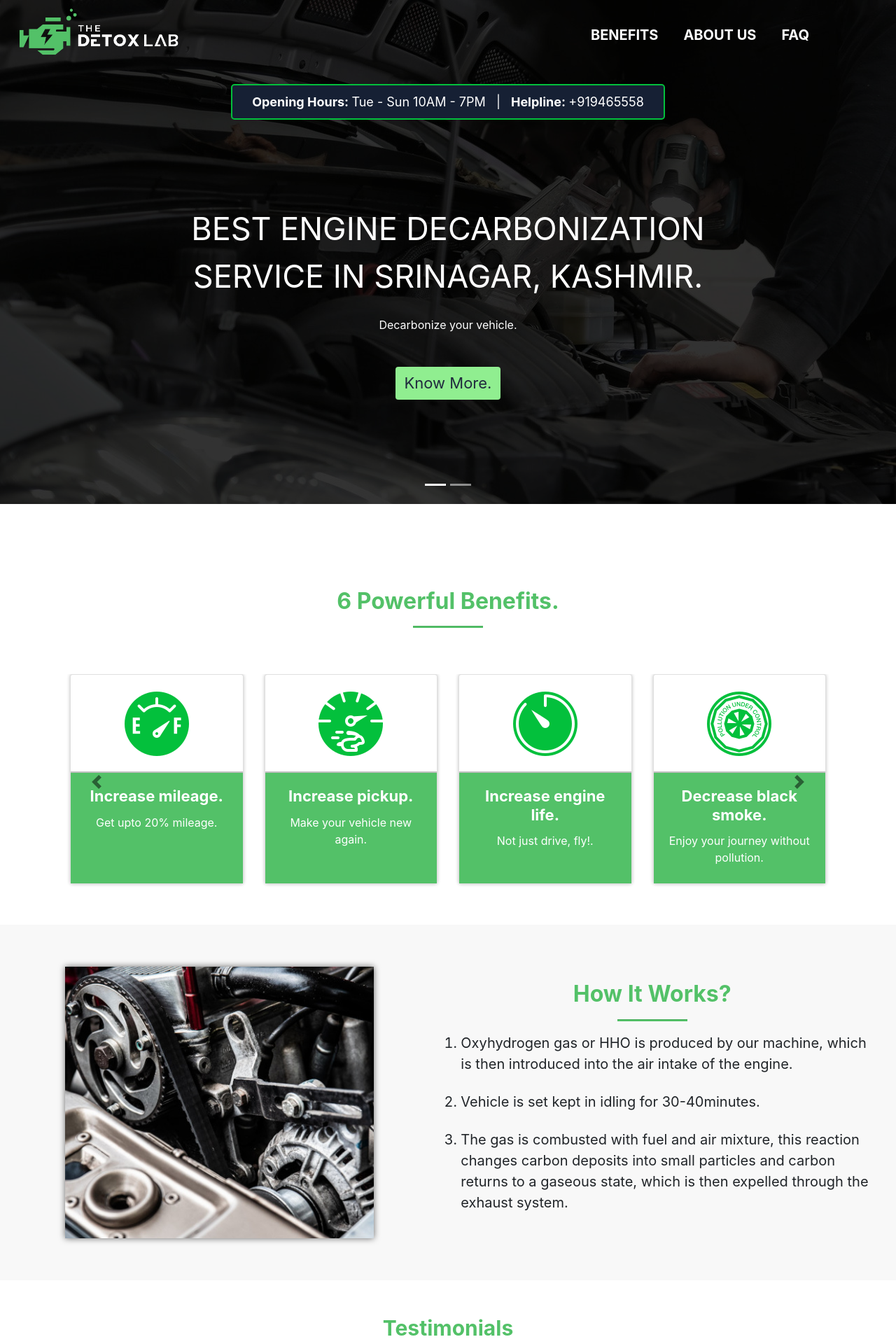
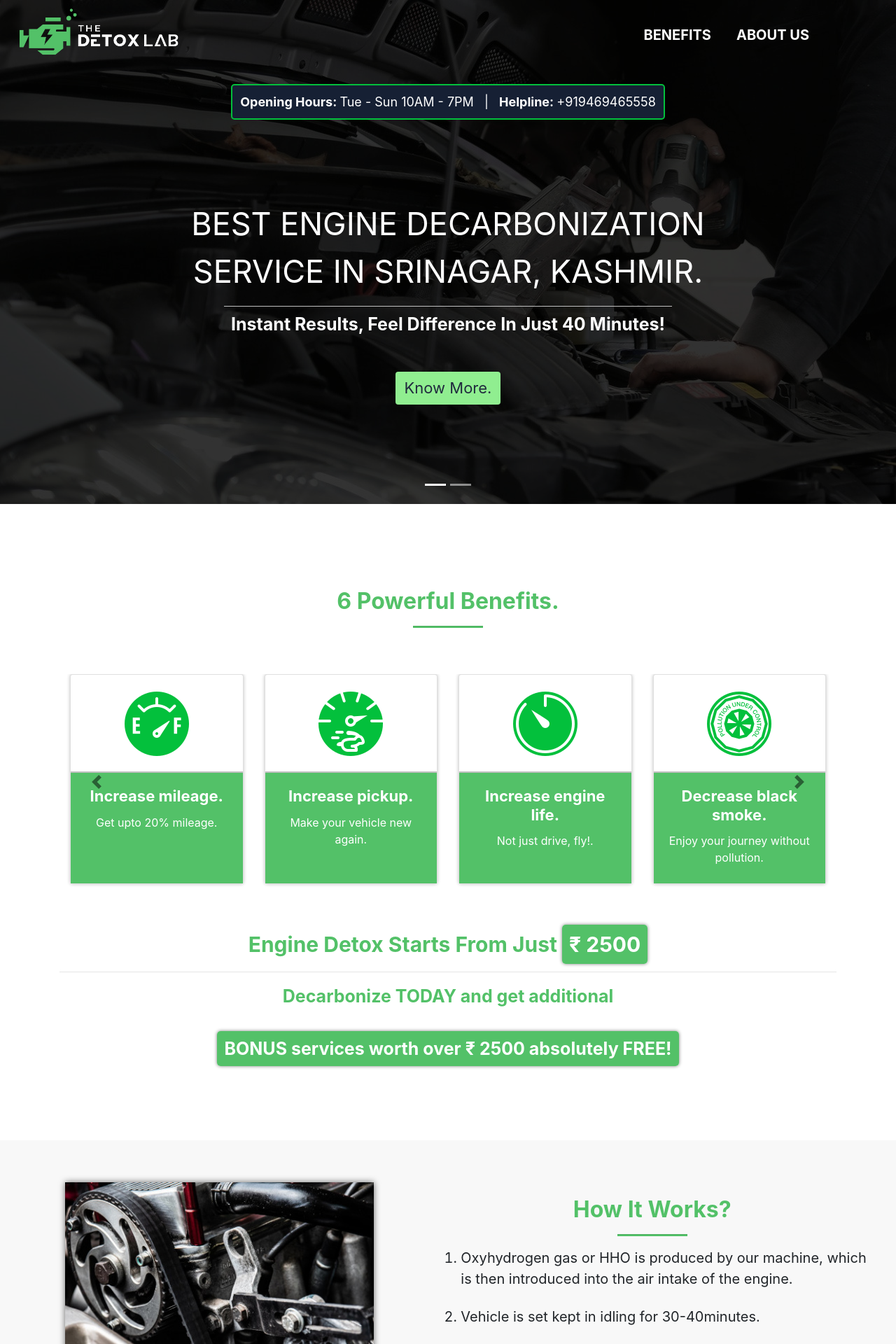
Before and after one commit to Ahtii/detoxlab, a Django app: template templates/home.html in a window 1280 px wide. Shown: the top 1920 px of the page at 70% size. Run offline with Django 3.2, Linux system fonts and the light colour scheme; the template is opened without the code that fills it, so the values that code supplies are empty; some libraries are stand-ins or nearby versions.

Commit message:
add about us

```diff
--- a/static/css/base/base.css
+++ b/static/css/base/base.css
@@ -1,3 +1,7 @@
+html {
+    scroll-behavior: smooth;
+}
+
 .cover {
     position: relative;
     min-height: 10vh;
--- a/static/css/base/components/tagline.css
+++ b/static/css/base/components/tagline.css
@@ -115,6 +115,13 @@
     margin-top: 5px;
 }*/
 
+.carousel-btn {
+    text-align: center;
+    background-color: lightgreen;
+    font-size: 22px;
+    color: rgb(32, 42, 62);
+}
+
 .cover-benefits .carousel-caption .card {
     background-color: red !important;
     border: none;
@@ -180,6 +187,14 @@
     }
 }
 
+.carousel-sub-title {
+    font-size: 25px;
+    color: white;
+    font-weight: bold;
+    padding: 10px;
+    border-top: 1px solid silver;
+}
+
 @media only screen and (max-width: 760px){
     .carousel-title {
         font-size: 25px;
--- a/static/css/home.css
+++ b/static/css/home.css
@@ -1,72 +1,3 @@
-/*
-.working {
-    margin-top: 50px;
-    min-width: 80%;
-}
-
-.working .card {
-    box-shadow: 0px 0px 5px gray;
-}
-
-.working .card-title {
-    color: #03C03C;
-}
-
-*/
-/*.home_img {
-    width: 100%;
-    height: 100%;
-    filter: drop-shadow(0px 0px 5px rgb(100, 100, 100));
-    margin-right: 200px;
-}
-
-.working-title {
-    color: #03C03C;
-}
-
-.working-sep {
-    padding: 1px;
-	background-color: #03C03C;
-}
-
-.working-bold {
-    color: #03C03C;
-    font-weight: bold;
-    font-size: 22px;
-}
-
-.working-text {
-    font-size: 18px;
-}*//*
-
-
-.benefits {
-    margin-top: 100px;
-    min-width: 80%;
-}
-
-.benefits .card-body {
-    box-shadow: 0px 0px 5px gray;
-    border-radius: 5px;
-    border: none;
-}
-
-.benefits-title {
-    color: #03C03C;
-    text-align: center;
-}
-
-.benefits-sep {
-    margin-top: 10px;
-	padding: 1px;
-	background-color: #03C03C;
-	width: 150px;
-}
-
-.card-image {
-    width: 100%;
-    height: 400px;
-}*/
 
 .working {
     background-color: rgb(248, 248, 248);
@@ -95,7 +26,7 @@
     font-size: 20px;
 }
 
-.working-body .separator, .benefits-title .separator, .reviews .separator {
+.working-body .separator, .benefits-title .separator, .reviews .separator, .about-us .separator {
     background-color: #53C168;
     width: 100px;
     height: 2px;
@@ -189,15 +120,34 @@
     box-shadow: 0px -2px 0px silver;
 }
 
-.reviews {
+.benefits-sub-title {
+    font-size: 30px;
+    color: #53C168;
+    font-weight: bold;
+    text-align: center;
+}
+
+.benefits-sub-title .body {
+    font-size: 25px;
+}
+
+.benefits-sub-title .box {
+    box-shadow: 0px 0px 5px gray;
+    color: white;
+    background-color: #53C168;
+    padding: 10px;
+    border-radius: 5px;
+}
+
+.reviews, .about-us {
     margin-top: 50px;
 }
 
-.reviews-title {
+.reviews-title, .about-us-title {
     margin-bottom: 20px;
 }
 
-.reviews-title h2 {
+.reviews-title h2, .about-us-title h2 {
     color: #53C168;
     font-weight: bold;
     font-size: 30px;
--- a/templates/base/components/navbar.html
+++ b/templates/base/components/navbar.html
@@ -17,12 +17,12 @@
     <p class="larger-screen">
        <span style="font-weight: bold;"> Opening Hours: </span> <span> Tue - Sun 10AM - 7PM </span>
        <span style="padding-left: 10px; padding-right: 10px;"> | </span>
-       <span style="font-weight: bold;"> Helpline: </span> <span> +919465558 </span>
+       <span style="font-weight: bold;"> Helpline: </span> <span> +919469465558 </span>
     </p>
     <p class="small-screen">
        <span style="font-weight: bold;"> Opening Hours: </span> <span> Tue - Sun 10AM - 7PM </span>
        <br>
-       <span style="font-weight: bold;"> Helpline: </span> <span> +919465558 </span>
+       <span style="font-weight: bold;"> Helpline: </span> <span> +919469465558 </span>
     </p>
 </div>
 <div class="container-fluid">
@@ -42,11 +42,11 @@
                     <a class="nav-link" role="button" href="#benefits">BENEFITS</a>
                 </li>
                 <li class="nav-item">
-                    <a class="nav-link" role="button">ABOUT US</a>
+                    <a class="nav-link" role="button" href="#about-us">ABOUT US</a>
                 </li>
-                <li class="nav-item">
+<!--                <li class="nav-item">
                     <a class="nav-link" href="#" id="faq_dd" role="button">FAQ</a>
-                </li>
+                </li>-->
             </ul>
         </div>
     </nav>
--- a/templates/base/components/tagline.html
+++ b/templates/base/components/tagline.html
@@ -1,89 +1,4 @@
 {% load static %}
-
-<!-- TAGLINE -->
-<!--<div class="card tagline">-->
-<!--    <div class="card-title">-->
-<!--        <h1> LOVE YOUR VEHICLE? </h1>-->
-<!--        <h5> Decarbonize it, <span class="bold-title"> now in Srinagar </span></h5>-->
-<!--    </div>-->
-<!--    <div class="card-body">-->
-<!--        <div class="tagline-benefits">-->
-<!--            <button class="btn">-->
-<!--               Know Benefits-->
-<!--            </button>-->
-<!--        </div>-->
-<!--    </div>-->
-<!--    <div class="cover-footer card-footer">-->
-<!--        <div class="container-fluid">-->
-<!--            <div class="row">-->
-<!--                <div class="col-6 opening-hours">-->
-<!--                    <div> Opening Hours</div><hr class="cover-separator">-->
-<!--                    <div> Tue - Sun </div>-->
-<!--                    <div> 10AM - 7PM </div>-->
-<!--                </div>-->
-<!--                <div class="col-6 helpline">-->
-<!--                    <div> Helpline</div><hr class="cover-separator">-->
-<!--                    <div> +91 9469465558 </div>-->
-<!--                </div>-->
-<!--            </div>-->
-<!--        </div>-->
-<!--    </div>-->
-<!--</div>-->
-
-<!--<div class="tagline card">-->
-<!--    <div class="card-title">-->
-<!--        <h1> LOVE YOUR VEHICLE? </h1>-->
-<!--        <h5> Decarbonize it, <span class="bold-title"> now in Srinagar </span></h5>-->
-<!--    </div>-->
-<!--    <div class="card-body">-->
-<!--        <div class="container">-->
-<!--            <div class="row">-->
-<!--                <div class="col-md-6">-->
-<!--                    <p>-->
-<!--                        Our innovative Engine Carbon Clean service uses the latest in hydrogen technology-->
-<!--                        to help remove the carbon build-up from your engine, with no dismantling of parts-->
-<!--                        or the use of harmful chemicals. It’s quick, safe and a totally green product.-->
-<!--                    </p><br>-->
-<!--                    <button class="btn know-benefits">-->
-<!--                        Know Benefits-->
-<!--                    </button>-->
-<!--                    <button class="btn know-benefits">-->
-<!--                        Register-->
-<!--                    </button>-->
-<!--                </div>-->
-<!--                <div class="col-md-2"></div>-->
-<!--                <div class="col-md-4 cover-pic">-->
-<!--                    <img src="{% static '/media/images/others/engine.jpg' %}">-->
-<!--                    <img src="{% static '/media/images/others/piston_real.gif' %}">-->
-<!--                </div>-->
-<!--            </div>-->
-<!--        </div>-->
-<!--    </div>-->
-<!--</div>-->
-
-<!--<div class="container-fluid">-->
-<!--    <div class="row contact-info">-->
-<!--        <div class="col-md-4">-->
-<!--            <div class="col-6 opening-hours">-->
-<!--                <h5> Opening Hours</h5><hr class="cover-separator">-->
-<!--                <div> Tue - Sun </div>-->
-<!--                <div> 10AM - 7PM </div>-->
-<!--            </div>-->
-<!--        </div>-->
-<!--        <div class="col-md-4">-->
-<!--            <div class="col-6 address">-->
-<!--                <h5> Address</h5><hr class="cover-separator">-->
-<!--                <div> Beghi mehtab Srinagar </div>-->
-<!--            </div>-->
-<!--        </div>-->
-<!--        <div class="col-md-4">-->
-<!--            <div class="col-6 helpline">-->
-<!--                <h5> Helpline</h5><hr class="cover-separator">-->
-<!--                <div> +91 9469565558 </div>-->
-<!--            </div>-->
-<!--        </div>-->
-<!--    </div>-->
-<!--</div>-->
 
 <div id="carouselExampleControls" class="carousel slide" data-ride="carousel">
   <ol class="carousel-indicators">
@@ -96,11 +11,9 @@
       <div class="carousel-caption d-flex h-100 align-items-center justify-content-center">
         <p>
           <span class="carousel-title"> BEST ENGINE DECARBONIZATION SERVICE IN SRINAGAR, KASHMIR. </span><br><br>
-          <span class="carousel-sub-title"> Decarbonize your vehicle. </span>
+          <span class="carousel-sub-title"> Instant Results, Feel Difference In Just 40 Minutes! </span>
           <br><br><br>
-          <button class="btn" style="text-align: center; background-color: lightgreen; font-size: 22px;">
-            <a href="#benefits" style="color: rgb(32, 42, 62);"> Know More. </a>
-          </button>
+          <a class="btn carousel-btn" href="#benefits"> Know More. </a>
         </p>
       </div>
       <!--<div class="carousel-caption d-none d-md-block" style="margin: 0 auto;">
@@ -229,7 +142,7 @@
       <div class="carousel-caption d-flex h-100 align-items-center justify-content-center">
         <p>
           <span class="carousel-title"> ULTIMATE ENGINE DETOX, THAT JUST WORKS!. </span><br><br>
-          <span class="carousel-sub-title"> Decarbonize your vehicle. </span>
+          <span class="carousel-sub-title"> Get Instant Discount And Benefits. </span>
           <br><br><br>
           <button class="btn" style="text-align: center; background-color: lightgreen; font-size: 22px;">
             Learn More.
--- a/templates/home.html
+++ b/templates/home.html
@@ -2,7 +2,7 @@
 {% load static %}
 {% block child_body %}
 
-<!-- WORKING -->
+<!-- BENEFITS -->
 <div id="benefits" class="container benefits">
     <div class="row benefits-title">
         <div class="col-12">
@@ -10,16 +10,6 @@
             <hr class="separator">
         </div>
     </div>
-<!--    <div class="row benefits-sub-title">-->
-<!--        <div class="col-12">-->
-<!--            <p>-->
-<!--                Engine Detox Starts from @2500-->
-<!--            </p><br>-->
-<!--            <p>-->
-<!--                Decarbonize TODAY and get additional BONUS services worth over @2500 absolutely FREE!-->
-<!--            </p><br>-->
-<!--        </div>-->
-<!--    </div>-->
     <div id="benefits-carousel" class="carousel slide" data-ride="carousel">
         <div class="carousel-inner" role="listbox">
             <div class="carousel-item active">
@@ -108,8 +98,22 @@
             <span class="sr-only">Next</span>
         </a>
     </div>
+    <br><br><br><br>
+    <div class="row benefits-sub-title">
+        <div class="col-12">
+            <p class="header">
+                Engine Detox Starts From Just <span class="box"> &#8377; 2500 </span>
+            </p>
+            <hr>
+            <p class="body">
+                Decarbonize TODAY and get additional
+                <br><br><span class="box"> BONUS services worth over &#8377; 2500 absolutely FREE! </span>
+            </p><br>
+        </div>
+    </div>
 </div>
 
+<!-- WORKING -->
 <div class="container-fluid working">
     <div class="row working-small-screen">
         <div class="d-flex justify-content-center align-items-center-center">
@@ -143,6 +147,7 @@
     </div>
 </div>
 
+<!-- REVIEWS -->
 <div class="container reviews">
     <div class="row reviews-title">
         <div class="col-12 text-center">
@@ -197,9 +202,35 @@
     </div><br>
     <div class="row text-center">
         <div class="col-12">
-            <button class="btn"><a class="reviews-btn" target="_blank" href="https://www.google.com/maps/place/The+Detox+Lab+%7C+Best+Engine+Decarbonization%2FCarbon+Cleaning+Service+in+Srinagar,+Kashmir/@34.0218188,74.8071903,17z/data=!3m1!4b1!4m5!3m4!1s0x38e18f6f835e084d:0x84fc7d145806d2cd!8m2!3d34.0218144!4d74.809379"> See More </a></button>
+            <a class="reviews-btn btn" target="_blank" href="https://www.google.com/maps/place/The+Detox+Lab+%7C+Best+Engine+Decarbonization%2FCarbon+Cleaning+Service+in+Srinagar,+Kashmir/@34.0218188,74.8071903,17z/data=!3m1!4b1!4m5!3m4!1s0x38e18f6f835e084d:0x84fc7d145806d2cd!8m2!3d34.0218144!4d74.809379"> See More </a>
         </div>
     </div>
 </div>
 
+<!-- ABOUT US -->
+<div id="about-us" class="container-fluid about-us">
+    <div class="container">
+        <div class="row about-us-title">
+        <div class="col-12 text-center">
+            <h2> About Us </h2>
+            <hr class="separator">
+        </div>
+    </div>
+        <div class="row">
+        <div class="col-12">
+            <p>
+                The Detox Lab, provides engine carbon cleaning service/car decarbonization service in Srinagar,
+                Kashmir. We use world class decarbonization machine, The same machine decarbonizes
+                more than 10000 vehicles a month in India.
+            </p>
+            <p>
+                Our supplier also has setup in many countries. In Dubai we decarbonize supercars from the same machine
+                that is Present at our center. The machine is based on latest dry cell technology and is
+                GE certified, ISO 9001:2015, ISO 14001:2015, GMP certified.
+            </p>
+        </div>
+    </div>
+    </div>
+</div>
+
 {% endblock %}
```
Also changed, not shown: other parts of static/css/home.css (+25 -0 lines).
